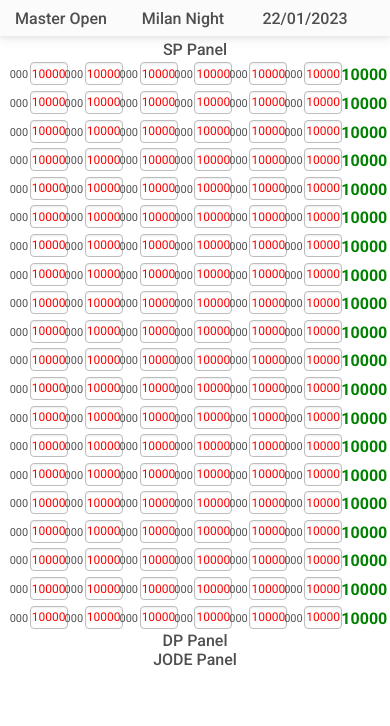
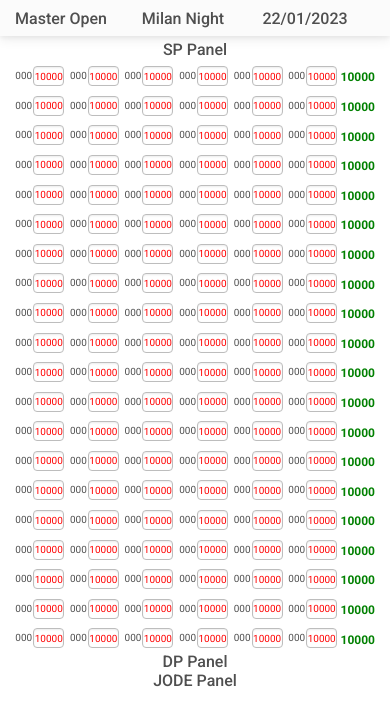
Before and after one commit to Mayankgangwr/Kalyan, a React (Create React App) app: page / in a window 390 px wide. Shown: the top 726 px of the page. Built offline with nearby package versions, Linux system fonts and the light colour scheme; a web font is replaced by a local one.

Commit message:
Update master.css

```diff
--- a/src/master.css
+++ b/src/master.css
@@ -1,15 +1,17 @@
 .box-row {
-  margin: 0px;
+  margin: 1px;
 }
 .master-col {
   flex: 0 0 auto;
   width: 15%;
   margin-top: 3px;
+  align-items: center;
 }
 .total-col {
   flex: 0 0 auto;
   width: 10%;
   margin-top: 3px;
+  align-items: center;
 }
 .box-no {
   font-size: 11px;
@@ -27,7 +29,26 @@
   margin: 0 1.5px;
   font-size: 12px;
   text-align: center;
+
   color: red;
 }
-@media only screen and (min-width: 320px) and (max-width: 375px) {
+@media only screen and (min-width: 375px) and (max-width: 425px) {
+  .box-no {
+    font-size: 10px;
+    margin: auto;
+  }
+  .total-no {
+    font-size: 12px;
+    margin: auto;
+    color: green;
+  }
+  .amount-box {
+    padding: 0;
+    width: 31px;
+    height: 20px;
+    margin: 0 1px;
+    font-size: 10px;
+    text-align: center;
+    color: red;
+  }
 }
```
